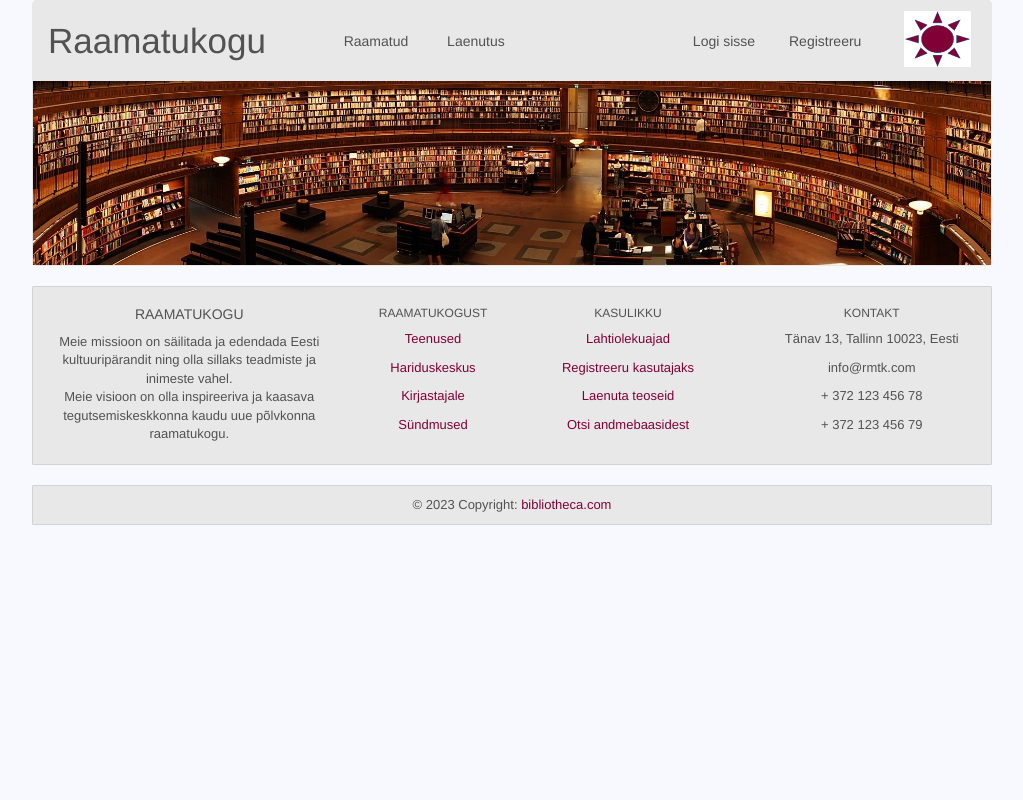
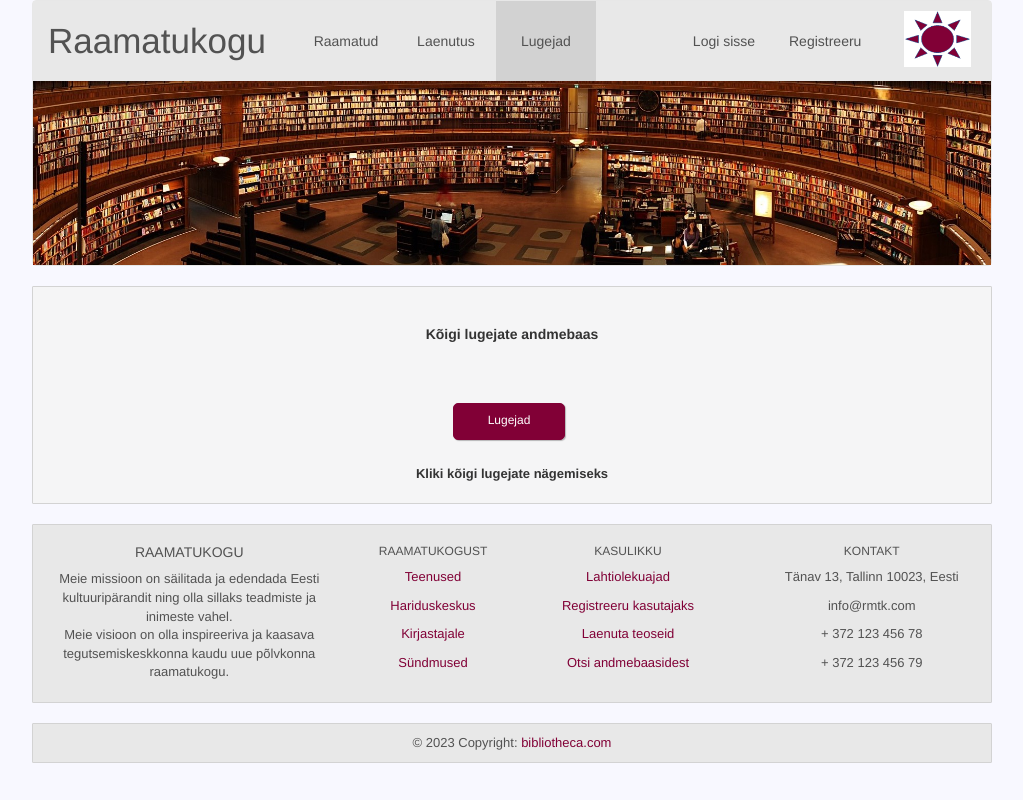
Before and after one commit to kvalge/bibliotheca-angular, an Angular app: page /library/user in a window 1280 px wide. Before the commit this address led to /. Shown: the top 800 px of the page, without its empty margins (128-1151 px from the left). Built offline with nearby package versions, Linux system fonts and the light colour scheme.

Commit message:
Created functionality to return all library users on page 'Lugejad'.

```diff
--- a/src/app/app-routing.module.ts
+++ b/src/app/app-routing.module.ts
@@ -3,11 +3,14 @@ import {NgModule} from "@angular/core";
 
 import {BooksComponent} from "./books/books/books.component";
 import {LendingComponent} from "./lending/lending/lending.component";
+import {LibraryUserListComponent} from "./library-user/library-user-list/library-user-list.component";
+import {LibraryUserComponent} from "./library-user/library-user.component";
 
 const appRoutes: Routes = [
   {path: '', redirectTo: '/books', pathMatch: "full"},
   {path: 'books', component: BooksComponent},
-  {path: 'lending', component: LendingComponent}
+  {path: 'lending', component: LendingComponent},
+  {path: 'library/user', component: LibraryUserComponent}
 ]
 
 @NgModule({
--- a/src/app/layout/header/header.component.css
+++ b/src/app/layout/header/header.component.css
@@ -12,7 +12,7 @@ nav {
   color: #525252;
   font-size: 35px;
   padding-top: 30px;
-  padding-right: 60px;
+  padding-right: 30px;
 }
 
 .logo {
--- a/src/app/layout/header/header.component.html
+++ b/src/app/layout/header/header.component.html
@@ -6,11 +6,14 @@
     </div>
     <div class="collapse navbar-collapse">
       <ul class="nav navbar-nav">
-        <li routerLinkActive="active" >
+        <li routerLinkActive="active">
           <a routerLink="/books" style="color: #525252; padding-top: 30px">Raamatud</a>
         </li>
-        <li routerLinkActive="active" >
+        <li routerLinkActive="active">
           <a routerLink="/lending" style="color: #525252; padding-top: 30px">Laenutus</a>
+        </li>
+        <li routerLinkActive="active">
+          <a routerLink="/library/user" style="color: #525252; padding-top: 30px">Lugejad</a>
         </li>
       </ul>
       <ul class="nav navbar-nav navbar-right">
--- /dev/null
+++ b/src/app/library-user/library-user-list/library-user-list.component.css
@@ -0,0 +1,24 @@
+h5 {
+  margin-top: 30px;
+  margin-bottom: 60px;
+  text-align: center;
+  font-weight: bold;
+}
+
+th, td {
+  border-bottom: 1px solid #ddd;
+  width: 110px;
+  font-size: 13px;
+  text-align: center;
+}
+
+button{
+  margin-left: 410px;
+  margin-bottom: 25px;
+}
+
+p {
+  font-size: 13px;
+  font-weight: bold;
+  text-align: center;
+}
--- /dev/null
+++ b/src/app/library-user/library-user-list/library-user-list.component.html
@@ -0,0 +1,30 @@
+<section>
+  <h5>Kõigi lugejate andmebaas</h5>
+  <div>
+    <div>
+      <button (click)="getAllLibraryUsers()">Lugejad</button>
+    </div>
+    <div *ngIf="showHeader; else getTableMessage">
+      <table class="table table-hover">
+        <thead>
+        <tr>
+          <th *ngFor="let column of headers">
+            {{column}}
+          </th>
+        </tr>
+        </thead>
+        <tbody>
+        <tr *ngFor="let libUser of libraryUser; let i = index">
+          <th>{{i + 1}}</th>
+          <td>{{libUser.idCode}}</td>
+          <td>{{libUser.firstName}}</td>
+          <td>{{libUser.lastName}}</td>
+        </tr>
+        </tbody>
+      </table>
+    </div>
+    <ng-template #getTableMessage>
+      <p>Kliki kõigi lugejate nägemiseks</p>
+    </ng-template>
+  </div>
+</section>
--- /dev/null
+++ b/src/app/library-user/library-user-list/library-user-list.component.ts
@@ -0,0 +1,29 @@
+import {Component, OnInit} from '@angular/core';
+import {LibraryUserModel} from "../library-user.model";
+import {LibraryUserService} from "../../shared/library-user.service";
+import {DataStorageService} from "../../shared/data-storage.service";
+
+@Component({
+  selector: 'app-library-user-list',
+  templateUrl: './library-user-list.component.html',
+  styleUrls: ['./library-user-list.component.css']
+})
+export class LibraryUserListComponent implements OnInit {
+
+  libraryUser: LibraryUserModel[];
+  headers = ['#', 'Lugejakaardi nr', 'Eesnimi', 'Perekonnanimi']
+  showHeader: boolean = false;
+
+  constructor(private libraryUserService: LibraryUserService, private dataStorageService: DataStorageService) {
+  }
+
+  ngOnInit(): void {
+  }
+
+  getAllLibraryUsers() {
+    this.showHeader = true;
+    this.dataStorageService.getLibraryUsers();
+    this.libraryUser = this.libraryUserService.getLibraryUsers();
+  }
+
+}
--- /dev/null
+++ b/src/app/library-user/library-user.component.html
@@ -0,0 +1 @@
+<app-library-user-list></app-library-user-list>
--- /dev/null
+++ b/src/app/library-user/library-user.component.ts
@@ -0,0 +1,15 @@
+import { Component, OnInit } from '@angular/core';
+
+@Component({
+  selector: 'app-library-user',
+  templateUrl: './library-user.component.html',
+  styleUrls: ['./library-user.component.css']
+})
+export class LibraryUserComponent implements OnInit {
+
+  constructor() { }
+
+  ngOnInit(): void {
+  }
+
+}
--- a/src/app/shared/data-storage.service.ts
+++ b/src/app/shared/data-storage.service.ts
@@ -6,11 +6,17 @@ import {BookService} from "./book.service";
 import {BookModel} from "../books/book.model";
 import {LendingService} from "./lending.service";
 import {LendingReportModel} from "../lending/lending/lending-report/lending-report.model";
+import {LibraryUserModel} from "../library-user/library-user.model";
+import {LibraryUserService} from "./library-user.service";
 
 @Injectable({providedIn: 'root'})
 export class DataStorageService {
 
-  constructor(private http: HttpClient, private bookService: BookService, private lendingService: LendingService) {
+  constructor(
+    private http: HttpClient,
+    private bookService: BookService,
+    private lendingService: LendingService,
+    private libraryUserService: LibraryUserService) {
   }
 
   getAllBooks() {
@@ -32,4 +38,14 @@ export class DataStorageService {
         this.lendingService.setOverdueLendings(lendings);
       })
   }
+
+  getLibraryUsers() {
+    this.http.get<LibraryUserModel[]>('http://localhost:8080/libraryuser/all')
+      .pipe(map((libraryUsers) => {
+        return libraryUsers;
+      }))
+      .subscribe(libraryUsers => {
+        this.libraryUserService.setLibraryUsers(libraryUsers);
+      })
+  }
 }
--- /dev/null
+++ b/src/app/shared/library-user.service.ts
@@ -0,0 +1,14 @@
+import {LibraryUserModel} from "../library-user/library-user.model";
+
+export class LibraryUserService {
+
+  private libraryUsers: LibraryUserModel[] = [];
+
+  setLibraryUsers(libraryUsers: LibraryUserModel[]) {
+    this.libraryUsers = libraryUsers;
+  }
+
+  getLibraryUsers() {
+    return this.libraryUsers;
+  }
+}
```
Also changed, not shown: src/app/app.module.ts (+7 -2 lines), src/app/library-user/library-user.component.css (added), 2 other files (tests, documents, lock files or other folders).
